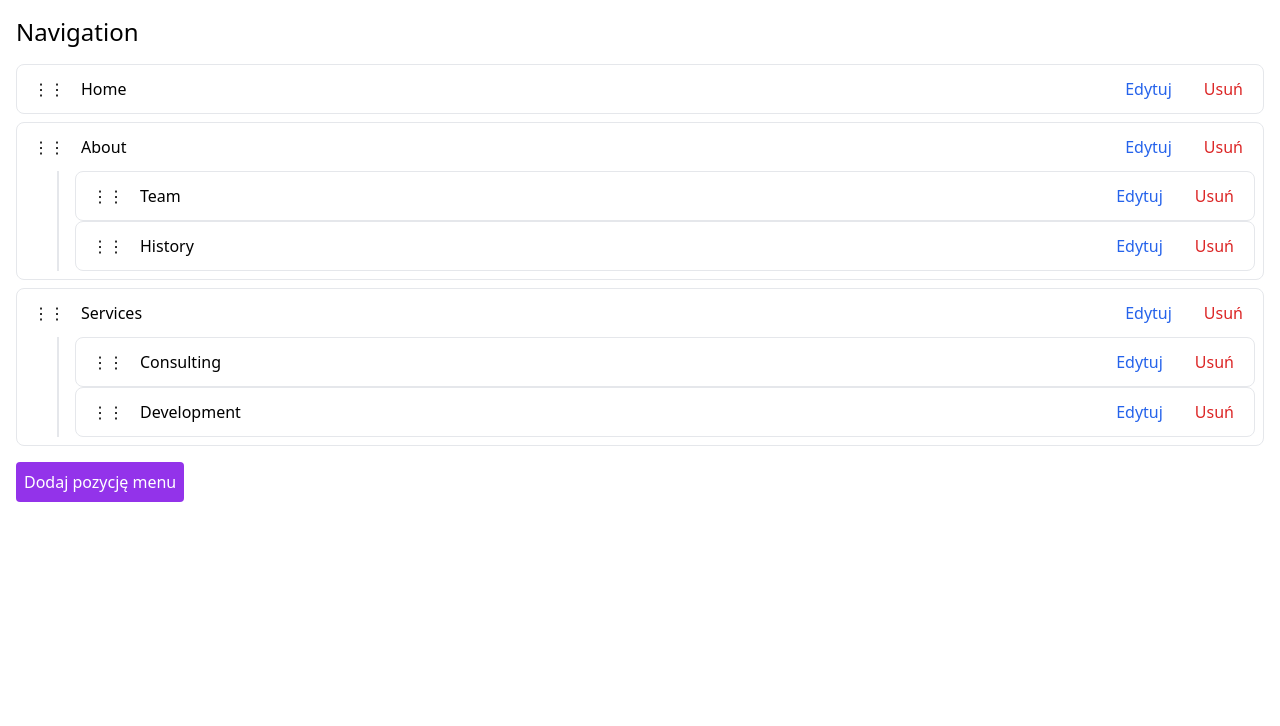
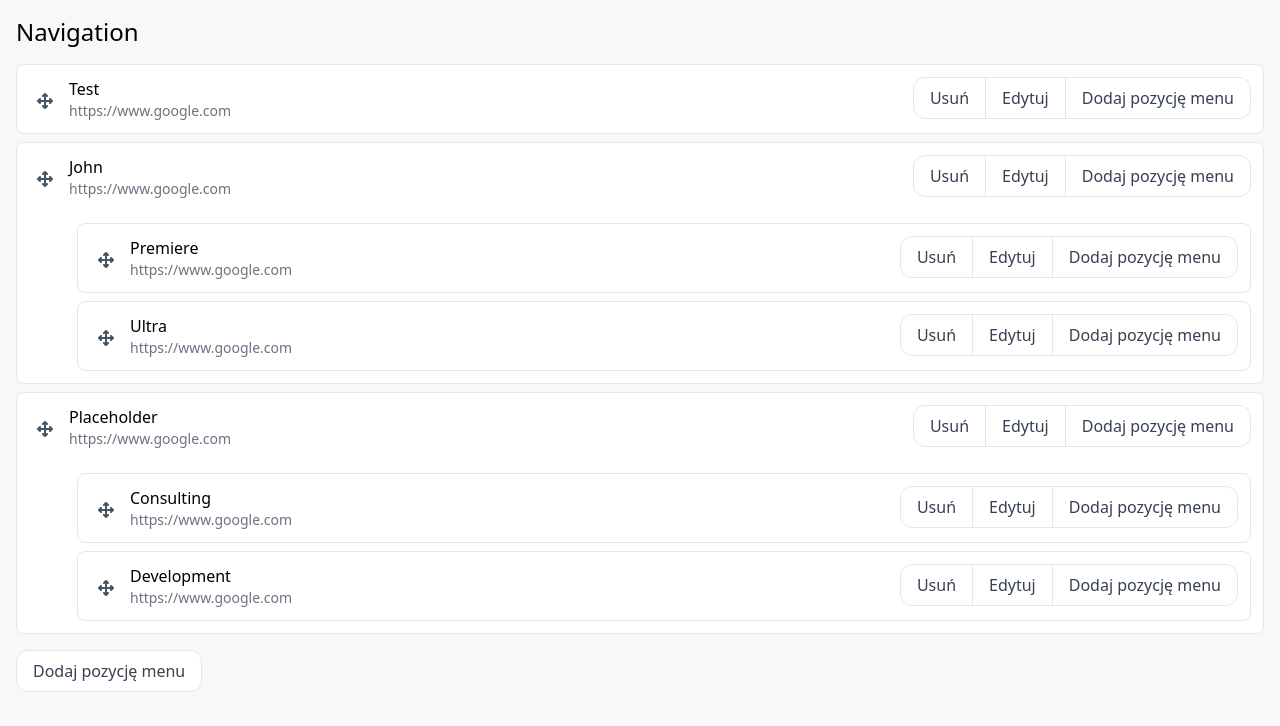
Before and after one commit to 13Groszy/recruitment_task, a Next.js app in the folder droplo_task/: page / in a window 1280 px wide. Shown: the top 726 px of the page. Built offline with nearby package versions, Linux system fonts and the light colour scheme.

Commit message:
Finished drag&drop functionality + improved UI

```diff
--- a/droplo_task/src/app/layout.tsx
+++ b/droplo_task/src/app/layout.tsx
@@ -14,7 +14,7 @@ export default function RootLayout({
 }>) {
   return (
     <html lang="en">
-      <body className='antialiased'>
+      <body className="antialiased bg-[#d0d5dd2a]">
         <Toaster />
         {children}
       </body>
--- a/droplo_task/src/app/page.tsx
+++ b/droplo_task/src/app/page.tsx
@@ -7,44 +7,44 @@ import AddNavigationItem from "@/components/AddNavigationItem";
 const initialItems = [
   {
     id: "1",
-    label: "Home",
-    url: "/",
+    label: "Test",
+    url: "https://www.google.com",
     subItems: [],
   },
   {
     id: "2",
-    label: "About",
-    url: "/about",
+    label: "John",
+    url: "https://www.google.com",
     subItems: [
       {
         id: "2-1",
-        label: "Team",
-        url: "/about/team",
+        label: "Premiere",
+        url: "https://www.google.com",
         subItems: [],
       },
       {
         id: "2-2",
-        label: "History",
-        url: "/about/history",
+        label: "Ultra",
+        url: "https://www.google.com",
         subItems: [],
       },
     ],
   },
   {
     id: "3",
-    label: "Services",
-    url: "/services",
+    label: "Placeholder",
+    url: "https://www.google.com",
     subItems: [
       {
         id: "3-1",
         label: "Consulting",
-        url: "/services/consulting",
+        url: "https://www.google.com",
         subItems: [],
       },
       {
         id: "3-2",
         label: "Development",
-        url: "/services/development",
+        url: "https://www.google.com",
         subItems: [],
       },
     ],
@@ -121,20 +121,28 @@ export default function Home() {
   };
 
 const handleAddSubItem = (newItem, parentId: string) => {
-    setItems((prevItems) =>
-      prevItems.map((item) => {
+  const addSubItemRecursively = (items: NavigationItem[]): NavigationItem[] => {
+    return items.map((item) => {
       if (item.id === parentId) {
         return {
           ...item,
           subItems: [
             ...item.subItems,
-              { id: Date.now().toString(), ...newItem },
+            { id: Date.now().toString(), ...newItem, subItems: [] },
           ],
         };
       }
+      if (item.subItems && item.subItems.length > 0) {
+        return {
+          ...item,
+          subItems: addSubItemRecursively(item.subItems),
+        };
+      }
       return item;
-      })
-    );
+    });
+  };
+
+  setItems(addSubItemRecursively(items));
 };
 
   const handleDeleteItem = (
@@ -142,20 +150,31 @@ export default function Home() {
     isSubItem: boolean = false,
     parentId?: string
   ) => {
-    setItems((prevItems) => {
-      if (isSubItem && parentId) {
-        return prevItems.map((item) => {
+    const deleteItemRecursively = (
+      items: NavigationItem[]
+    ): NavigationItem[] => {
+      return items.reduce((acc: NavigationItem[], item) => {
+        if (item.id === id) {
+          return acc;
+        }
+
+        const newItem = { ...item };
+        if (item.subItems && item.subItems.length > 0) {
+          newItem.subItems = deleteItemRecursively(item.subItems);
+        }
+
         if (item.id === parentId) {
-            return {
-              ...item,
-              subItems: item.subItems.filter((subItem) => subItem.id !== id),
+          newItem.subItems = item.subItems.filter(
+            (subItem) => subItem.id !== id
+          );
+        }
+
+        acc.push(newItem);
+        return acc;
+      }, []);
     };
-          }
-          return item;
-        });
-      }
-      return prevItems.filter((item) => item.id !== id);
-    });
+
+    setItems(deleteItemRecursively(items));
   };
 
   return (
@@ -189,7 +208,7 @@ export default function Home() {
           />
           <button
             onClick={() => setShowAddItem(true)}
-            className="mt-4 bg-purple-600 text-white p-2 rounded"
+            className="mt-4 px-4 py-2 text-gray-700 font-medium bg-white hover:bg-gray-50 border rounded-xl"
           >
             Dodaj pozycję menu
           </button>
--- a/droplo_task/src/components/AddNavigationItem.tsx
+++ b/droplo_task/src/components/AddNavigationItem.tsx
@@ -13,9 +13,22 @@ interface AddNavigationItemProps {
   parentId?: string;
 }
 
-const AddNavigationItem: React.FC<AddNavigationItemProps> = ({ onAdd, parentId }) => {
-  const { register, handleSubmit, reset, formState: { errors } } = useForm<FormData>();
+const AddNavigationItem: React.FC<AddNavigationItemProps> = ({
+  onAdd,
+  parentId,
+}) => {
+  const {
+    register,
+    handleSubmit,
+    reset,
+    formState: { errors },
+  } = useForm<FormData>();
+
   const [subItems, setSubItems] = useState<FormData[]>([]);
+
+    const urlPattern =
+      /^(https?:\/\/)?([\da-z\.-]+)\.([a-z\.]{2,6})([\/\w \.-]*)*\/?$/;
+
 
   const onSubmit = (data: FormData) => {
     onAdd({ ...data, subItems }, parentId);
@@ -29,56 +42,50 @@ const AddNavigationItem: React.FC<AddNavigationItemProps> = ({ onAdd, parentId }
   };
 
   return (
-    <form onSubmit={handleSubmit(onSubmit)} className="space-y-4" aria-label="Add Navigation Item">
+    <form
+      onSubmit={handleSubmit(onSubmit)}
+      className="space-y-4"
+      aria-label="Add Navigation Item"
+    >
       <div>
-        <label className="block" htmlFor="label">Nazwa (wymagana)</label>
+        <label className="block" htmlFor="label">
+          Nazwa (wymagana)
+        </label>
         <input
           id="label"
           {...register("label", { required: true })}
           placeholder="np. Promocje"
-          className={`border rounded p-2 ${errors.label ? "border-red-500" : ""}`}
+          className={`border rounded p-2 ${
+            errors.label ? "border-red-500" : ""
+          }`}
           aria-required="true"
         />
-        {errors.label && <span className="text-red-500" role="alert">To pole jest wymagane</span>}
+        {errors.label && (
+          <span className="text-red-500" role="alert">
+            To pole jest wymagane
+          </span>
+        )}
       </div>
       <div>
-        <label className="block" htmlFor="url">Link (opcjonalny)</label>
+        <label className="block" htmlFor="url">
+          Link (opcjonalny)
+        </label>
         <input
           id="url"
-          {...register("url")}
+          {...register("url", {
+            pattern: {
+              value: urlPattern,
+              message: "Proszę wprowadzić poprawny URL",
+            },
+          })}
           placeholder="wklej lub wyszukaj"
-          className="border rounded p-2"
+          className={`border rounded p-2 ${errors.url ? "border-red-500" : ""}`}
         />
-      </div>
-      <div>
-        <h3 className="font-bold">Pod-elementy</h3>
-        {subItems.map((subItem, index) => (
-          <div key={index} className="flex space-x-2">
-            <input
-              placeholder="Nazwa pod-elementu"
-              value={subItem.label}
-              onChange={(e) => {
-                const newSubItems = [...subItems];
-                newSubItems[index].label = e.target.value;
-                setSubItems(newSubItems);
-              }}
-              className="border rounded p-2"
-            />
-            <input
-              placeholder="Link pod-elementu"
-              value={subItem.url}
-              onChange={(e) => {
-                const newSubItems = [...subItems];
-                newSubItems[index].url = e.target.value;
-                setSubItems(newSubItems);
-              }}
-              className="border rounded p-2"
-            />
-          </div>
-        ))}
-        <button type="button" onClick={addSubItem} className="mt-2 bg-green-500 text-white p-2 rounded">
-          Dodaj pod-element
-        </button>
+        {errors.url && (
+          <span className="text-red-500" role="alert">
+            {errors.url.message}
+          </span>
+        )}
       </div>
       <button type="submit" className="bg-blue-500 text-white p-2 rounded">
         Dodaj Element Nawigacji
--- /dev/null
+++ b/droplo_task/src/components/MoveIcon.tsx
@@ -0,0 +1,14 @@
+const MoveIcon = () => {
+    return (
+      <svg
+        width={16}
+        height={16}
+        fill="#475467"
+        xmlns="http://www.w3.org/2000/svg"
+        viewBox="0 0 512 512"
+      >
+        <path d="M278.6 9.4c-12.5-12.5-32.8-12.5-45.3 0l-64 64c-12.5 12.5-12.5 32.8 0 45.3s32.8 12.5 45.3 0l9.4-9.4V224H109.3l9.4-9.4c12.5-12.5 12.5-32.8 0-45.3s-32.8-12.5-45.3 0l-64 64c-12.5 12.5-12.5 32.8 0 45.3l64 64c12.5 12.5 32.8 12.5 45.3 0s12.5-32.8 0-45.3l-9.4-9.4 114.7.1v114.7l-9.4-9.4c-12.5-12.5-32.8-12.5-45.3 0s-12.5 32.8 0 45.3l64 64c12.5 12.5 32.8 12.5 45.3 0l64-64c12.5-12.5 12.5-32.8 0-45.3s-32.8-12.5-45.3 0l-9.4 9.4.1-114.7h114.7l-9.4 9.4c-12.5 12.5-12.5 32.8 0 45.3s32.8 12.5 45.3 0l64-64c12.5-12.5 12.5-32.8 0-45.3l-64-64c-12.5-12.5-32.8-12.5-45.3 0s-12.5 32.8 0 45.3l9.4 9.4L288 224V109.3l9.4 9.4c12.5 12.5 32.8 12.5 45.3 0s12.5-32.8 0-45.3l-64-64z" />
+      </svg>
+    );
+}
+export default MoveIcon ;
--- a/droplo_task/src/components/NavigationList.tsx
+++ b/droplo_task/src/components/NavigationList.tsx
@@ -1,4 +1,5 @@
-import React from "react";
+import {useState} from "react";
+
 import {
   DndContext,
   closestCenter,
@@ -7,7 +8,9 @@ import {
   useSensor,
   useSensors,
   DragEndEvent,
+  DragOverEvent,
 } from "@dnd-kit/core";
+
 import {
   arrayMove,
   SortableContext,
@@ -30,7 +33,7 @@ interface NavigationListProps {
   onUpdate: (updatedItem: NavigationItem) => void;
   onCancel: () => void;
   onAddSubItem: (newItem: FormData, parentId: string) => void;
-  onDeleteItem: (id: string) => void;
+  onDeleteItem: (id: string, isSubItem?: boolean, parentId?: string) => void;
   onReorder: (items: NavigationItem[]) => void;
 }
 
@@ -44,12 +47,23 @@ const NavigationList: React.FC<NavigationListProps> = ({
   onDeleteItem,
   onReorder,
 }) => {
-  const sensors = useSensors(
-    useSensor(PointerSensor),
-    useSensor(KeyboardSensor, {
-      coordinateGetter: sortableKeyboardCoordinates,
-    })
-  );
+
+  const [activeId, setActiveId] = useState<string | null>(null);
+  const [overId, setOverId] = useState<string | null>(null);
+  const [overDirection, setOverDirection] = useState<
+    "top" | "bottom" | "inside" | null
+  >(null);
+
+   const sensors = useSensors(
+     useSensor(PointerSensor, {
+       activationConstraint: {
+         distance: 5,
+       },
+     }),
+     useSensor(KeyboardSensor, {
+       coordinateGetter: sortableKeyboardCoordinates,
+     })
+   );
 
   const findItemPath = (items: NavigationItem[], id: string): number[] => {
     for (let i = 0; i < items.length; i++) {
@@ -62,10 +76,64 @@ const NavigationList: React.FC<NavigationListProps> = ({
     return [];
   };
 
+  const handleDragOver = (event: DragOverEvent) => {
+    const { active, over } = event;
+    if (!over) return;
+
+    const activeItem = findItemById(items, active.id as string);
+    const overItem = findItemById(items, over.id as string);
+
+    if (!activeItem || !overItem) return;
+
+    // Get mouse position relative to the over item
+    const overRect = (over.data.current as any)?.rect;
+    if (!overRect) return;
+
+    const mouseY = event.clientY;
+    const threshold = 5; // pixels from top/bottom to trigger nesting
+    const relativeY = mouseY - overRect.top;
+
+    let direction: "top" | "bottom" | "inside" = "bottom";
+
+    if (relativeY < threshold) {
+      direction = "top";
+    } else if (relativeY > overRect.height - threshold) {
+      direction = "bottom";
+    } else {
+      direction = "inside";
+    }
+
+    setOverDirection(direction);
+    setActiveId(active.id as string);
+    setOverId(over.id as string);
+  };
+
+   const moveItemAsChild = (
+     items: NavigationItem[],
+     activeId: string,
+     overId: string
+   ): NavigationItem[] => {
+     const newItems = [...items];
+     const activeItem = findItemById(items, activeId);
+     if (!activeItem) return newItems;
+
+     const filteredItems = removeItemById(newItems, activeId);
+
+     return addItemAsChild(filteredItems, activeItem, overId);
+   };
+
   const handleDragEnd = (event: DragEndEvent) => {
     const { active, over } = event;
+    if (!over) return;
 
-    if (over && active.id !== over.id) {
+    if (overDirection === "inside") {
+      const newItems = moveItemAsChild(
+        items,
+        active.id as string,
+        over.id as string
+      );
+      onReorder(newItems);
+    } else {
       const activePath = findItemPath(items, active.id as string);
       const overPath = findItemPath(items, over.id as string);
 
@@ -108,20 +176,86 @@ const NavigationList: React.FC<NavigationListProps> = ({
       }
 
       onReorder(newItems);
+      setActiveId(null);
+      setOverId(null);
+      setOverDirection(null);
     }
+  };
+
+  const getAllItemIds = (items: NavigationItem[]): string[] => {
+    return items.reduce((acc: string[], item) => {
+      acc.push(item.id);
+      if (item.subItems && item.subItems.length > 0) {
+        acc.push(...getAllItemIds(item.subItems));
+      }
+      return acc;
+    }, []);
+  };
+
+  const findItemById = (
+    items: NavigationItem[],
+    id: string
+  ): NavigationItem | null => {
+    for (const item of items) {
+      if (item.id === id) return item;
+      if (item.subItems) {
+        const found = findItemById(item.subItems, id);
+        if (found) return found;
+      }
+    }
+    return null;
+  };
+
+  const removeItemById = (
+    items: NavigationItem[],
+    id: string
+  ): NavigationItem[] => {
+    return items.reduce((acc: NavigationItem[], item) => {
+      if (item.id !== id) {
+        const newItem = { ...item };
+        if (item.subItems) {
+          newItem.subItems = removeItemById(item.subItems, id);
+        }
+        acc.push(newItem);
+      }
+      return acc;
+    }, []);
+  };
+
+  const addItemAsChild = (
+    items: NavigationItem[],
+    itemToAdd: NavigationItem,
+    parentId: string
+  ): NavigationItem[] => {
+    return items.map((item) => {
+      if (item.id === parentId) {
+        return {
+          ...item,
+          subItems: [...(item.subItems || []), { ...itemToAdd, subItems: [] }],
+        };
+      }
+      if (item.subItems) {
+        return {
+          ...item,
+          subItems: addItemAsChild(item.subItems, itemToAdd, parentId),
+        };
+      }
+      return item;
+    });
   };
 
   return (
     <DndContext
       sensors={sensors}
       collisionDetection={closestCenter}
+      onDragOver={handleDragOver}
       onDragEnd={handleDragEnd}
     >
       <SortableContext
-        items={items.map((item) => item.id)}
+        items={getAllItemIds(items)}
         strategy={verticalListSortingStrategy}
       >
-        <ul className="space-y-2" role="navigation">
+        <div className="space-y-2" role="navigation">
           {items.map((item) => (
             <SortableItem
               key={item.id}
@@ -133,9 +267,11 @@ const NavigationList: React.FC<NavigationListProps> = ({
               editingItemId={editingItemId}
               onAddSubItem={onAddSubItem}
               onDeleteItem={onDeleteItem}
+              isBeingDraggedOver={overId === item.id}
+              dragOverDirection={overDirection}
             />
           ))}
-        </ul>
+        </div>
       </SortableContext>
     </DndContext>
   );
--- a/droplo_task/src/components/SortableItem.tsx
+++ b/droplo_task/src/components/SortableItem.tsx
@@ -1,7 +1,9 @@
-import React from "react";
+import {useState } from "react";
 import { useSortable } from "@dnd-kit/sortable";
 import { CSS } from "@dnd-kit/utilities";
 import EditNavigationItem from "./EditNavigationItem";
+import AddNavigationItem from "./AddNavigationItem";
+import MoveIcon from "./MoveIcon";
 
 interface SortableItemProps {
   item: NavigationItem;
@@ -14,6 +16,8 @@ interface SortableItemProps {
   onDeleteItem: (id: string, isSubItem?: boolean, parentId?: string) => void;
   parentId?: string;
   isSubItem?: boolean;
+  isBeingDraggedOver?: boolean;
+  dragOverDirection?: "top" | "bottom" | "inside" | null;
 }
 
 export const SortableItem: React.FC<SortableItemProps> = ({
@@ -27,7 +31,10 @@ export const SortableItem: React.FC<SortableItemProps> = ({
   onDeleteItem,
   parentId,
   isSubItem = false,
+  isBeingDraggedOver,
+  dragOverDirection,
 }) => {
+    const [showAddSubItem, setShowAddSubItem] = useState(false);
   const {
     attributes,
     listeners,
@@ -41,39 +48,65 @@ export const SortableItem: React.FC<SortableItemProps> = ({
     transform: CSS.Transform.toString(transform),
     transition,
     opacity: isDragging ? 0.5 : 1,
+    position: "relative" as const,
+    width: "100%",
+    maxWidth: "100%",
+    transformOrigin: "0 0",
   };
 
   return (
-    <li
+    <div
       ref={setNodeRef}
       style={style}
-      className={`p-2 border rounded-lg bg-white ${
-        isDragging ? "shadow-lg" : ""
-      }`}
+      className={`p-3 border rounded-lg bg-white w-full ${
+        isDragging ? "shadow-lg z-50" : ""
+      }
+  ${
+    isBeingDraggedOver && dragOverDirection === "inside"
+      ? "border-2 border-blue-500"
+      : ""
+  }`}
     >
-      <div className="flex items-center justify-between">
+      {isBeingDraggedOver && dragOverDirection === "top" && (
+        <div className="absolute top-0 left-0 right-0 h-1 -translate-y-1" />
+      )}
+      {isBeingDraggedOver && dragOverDirection === "bottom" && (
+        <div className="absolute bottom-0 left-0 right-0 h-1 translate-y-1" />
+      )}
+      <div className="flex items-start justify-between">
         <div className="flex items-center gap-2">
           <button
             {...attributes}
             {...listeners}
-            className="cursor-grab px-2 py-1 hover:bg-gray-100 rounded"
+            className="cursor-grab px-2 py-1 hover:bg-gray-100 rounded mt-1"
           >
-            ⋮⋮
+            <MoveIcon />
           </button>
-          <span>{item.label}</span>
+          <div className="flex flex-col">
+            <span className="font-medium">{item.label}</span>
+            {item.url && (
+              <span className="text-sm text-gray-500">{item.url}</span>
+            )}
+          </div>
         </div>
-        <div className="flex gap-2">
+        <div className="flex border rounded-xl">
+          <button
+            onClick={() => onDeleteItem(item.id, isSubItem, parentId)}
+            className="px-4 py-2 text-gray-700 font-medium hover:bg-gray-50 rounded-l-xl"
+          >
+            Usuń
+          </button>
           <button
             onClick={() => onEdit(item.id)}
-            className="px-3 py-1 text-blue-600 hover:bg-blue-50 rounded"
+            className="px-4 py-2 text-gray-700 font-medium hover:bg-gray-50 border-x"
           >
             Edytuj
           </button>
           <button
-            onClick={() => onDeleteItem(item.id, isSubItem, parentId)}
-            className="px-3 py-1 text-red-600 hover:bg-red-50 rounded"
+            onClick={() => setShowAddSubItem(true)}
+            className="px-4 py-2 text-gray-700 font-medium hover:bg-gray-50 rounded-r-xl"
           >
-            Usuń
+            Dodaj pozycję menu
           </button>
         </div>
       </div>
@@ -89,8 +122,19 @@ export const SortableItem: React.FC<SortableItemProps> = ({
           />
         </div>
       )}
+      {showAddSubItem && (
+        <div className="mt-2">
+          <AddNavigationItem
+            onAdd={(newItem) => {
+              onAddSubItem(newItem, item.id);
+              setShowAddSubItem(false);
+            }}
+            parentId={item.id}
+          />
+        </div>
+      )}
       {item.subItems && item.subItems.length > 0 && (
-        <div className="ml-8 mt-2 border-l-2 pl-4">
+        <div className="ml-8 mt-6 pl-4 flex flex-col gap-2">
           {item.subItems.map((subItem) => (
             <SortableItem
               key={subItem.id}
@@ -108,6 +152,6 @@ export const SortableItem: React.FC<SortableItemProps> = ({
           ))}
         </div>
       )}
-    </li>
+    </div>
   );
 };
```
Lines whose indentation alone changed are shown as unchanged.
